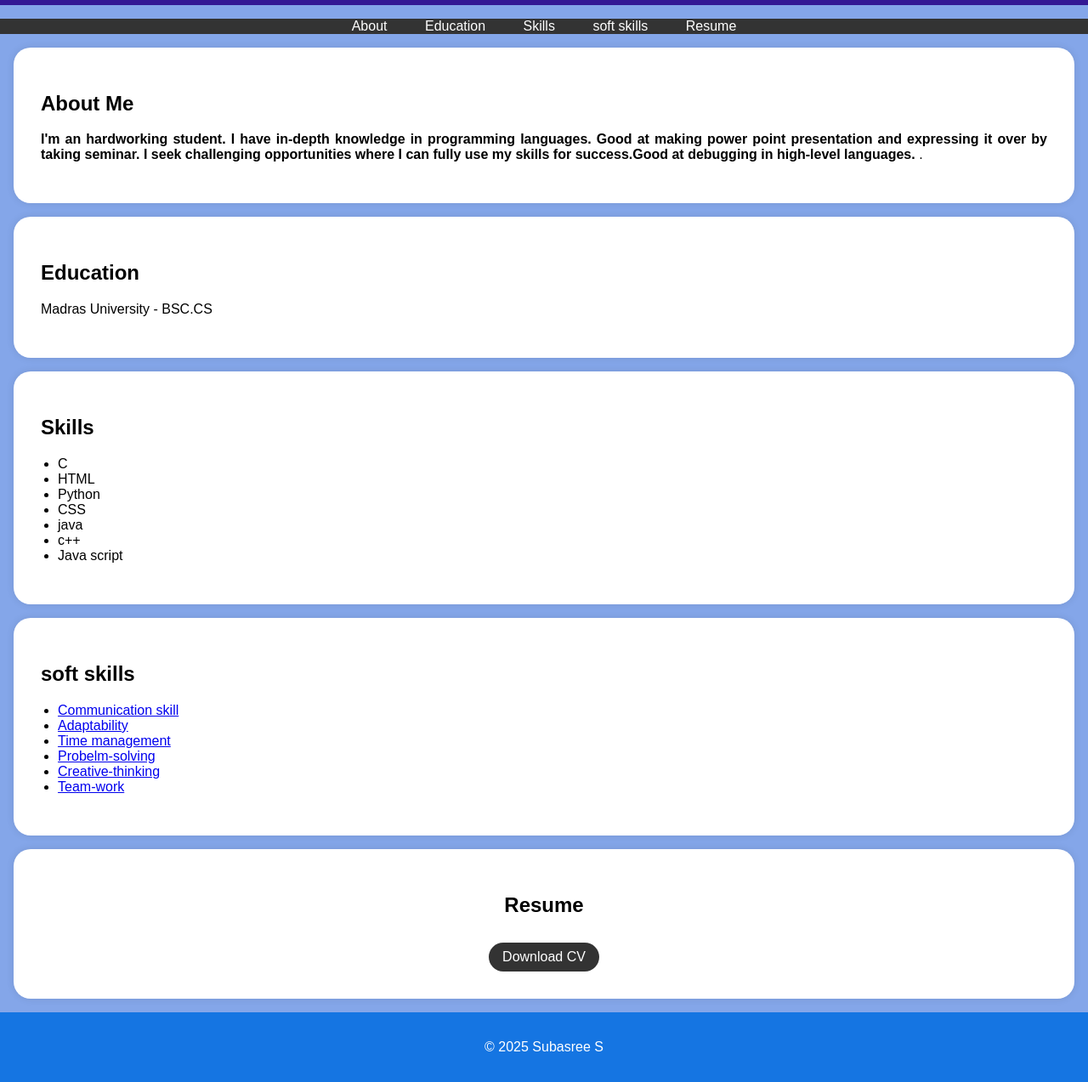
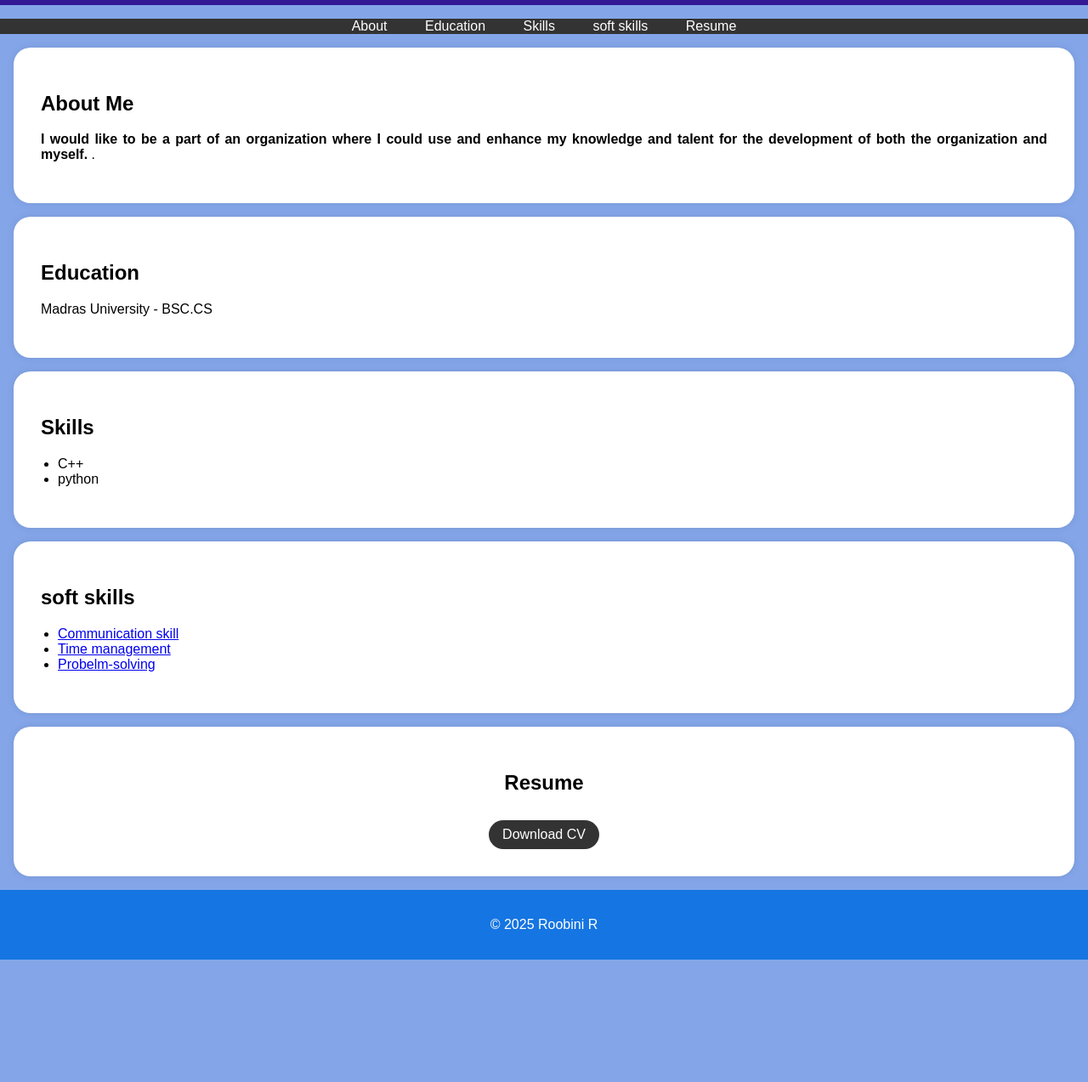
Before and after one commit to asunm1703222311420/digital-portfolio, a plain HTML site: page index.html in a window 1280 px wide. Shown: the part 191-1464 px from the top of the page at 85% size. After the commit the page ends 1320 px from the top, so only its background shows below. Drawn offline with Linux system fonts and the light colour scheme.

Commit message:
Index.html

```diff
--- a/index.html
+++ b/index.html
@@ -1,7 +1,7 @@
 <!DOCTYPE html>
 <html>
 <head>
-    <title> Subasree S Portfolio</title>
+    <title> Roobini R Portfolio</title>
     <style>
         body {
             font-family: Arial, sans-serif;
@@ -96,7 +96,7 @@
         <div class="header-content">
             <!-- Add your profile picture here -->
             <img src="./photo.jpg.jpg" alt="Your Profile Picture" class="profile-picture">
-            <h1>Subasree S</h1>
+            <h1>Roobini R</h1>
             <p>Student</p>
         </div>
     </header>
@@ -115,10 +115,7 @@
     <section id="about">
         <div class="section-content">
             <h2>About Me</h2>
-            <p><b>I'm an hardworking student. I have in-depth knowledge in programming languages.
-               Good at making power point presentation and expressing it over by taking seminar.
-               I seek challenging opportunities where I can fully use my skills for success.Good at
-               debugging in high-level languages.
+            <p><b>I would like to be a part of an organization where I could use and enhance my knowledge and talent for the development of both the organization and myself.
         </b>.</p>
 
         </div>
@@ -137,13 +134,8 @@
         <div class="section-content">
             <h2>Skills</h2>
             <ul>
-                <li>C</li>
-                <li>HTML</li>
-                <li>Python</li>
-                <li>CSS</li>
-                <li>java</li>
-                <li>c++</li>
-                <li>Java script</li>
+                <li>C++</li>
+                <li>python</li>
             </ul>
         </div>
     </section>
@@ -153,11 +145,9 @@
             <h2>soft skills</h2>
             <ul>
                 <li><a href="#">Communication skill</a></li>
-                <li><a href="#">Adaptability</a></li>
                 <li><a href="#">Time management</a></li>
                 <li><a href="#">Probelm-solving</a></li>
-                <li><a href="#">Creative-thinking</a></li>
-                <li><a href="#">Team-work</a></li>
+
                 <!-- Add more project links here -->
             </ul>
         </div>
@@ -168,14 +158,15 @@
         <div class="section-content">
             <center>
             <h2>Resume</h2>
-            <a href="resume.jpg.jpg" target="_blank" class="download-button">Download CV</a>
+            <a href=https://drive.google.com/file/d/1M-pALnYEXkE5iIvLoLvW9NBH2VyahjpX/view?usp=drivesdk
+             target="_blank" class="download-button">Download CV</a>
         </center>
         </div>
 
     </section>
 
     <footer>
-        <p>&copy; 2025 Subasree S</p>
+        <p>&copy; 2025  Roobini R</p>
     </footer>
 
     <script>
```
